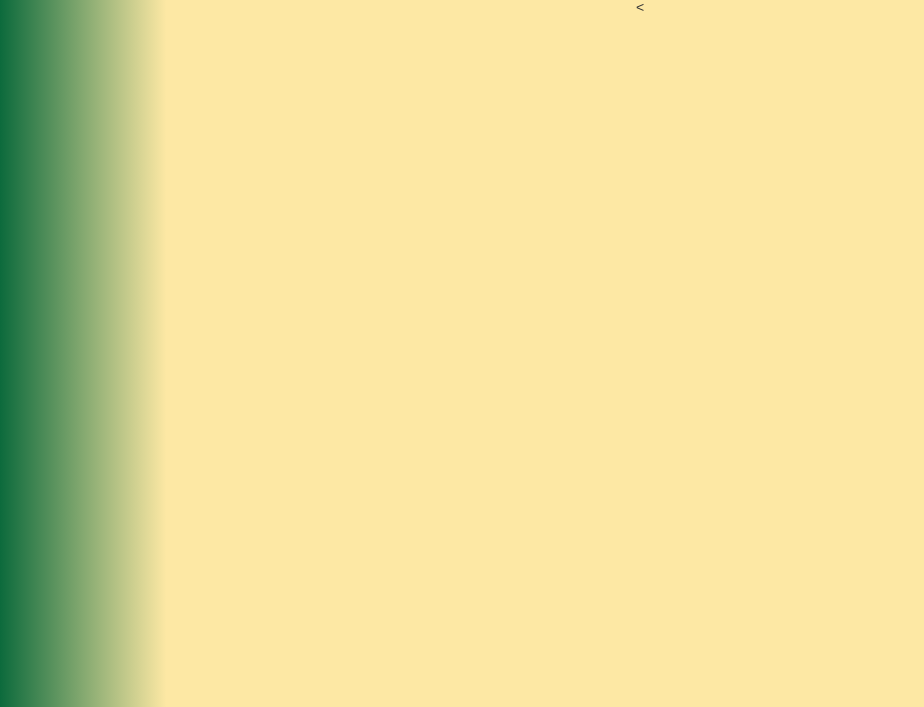
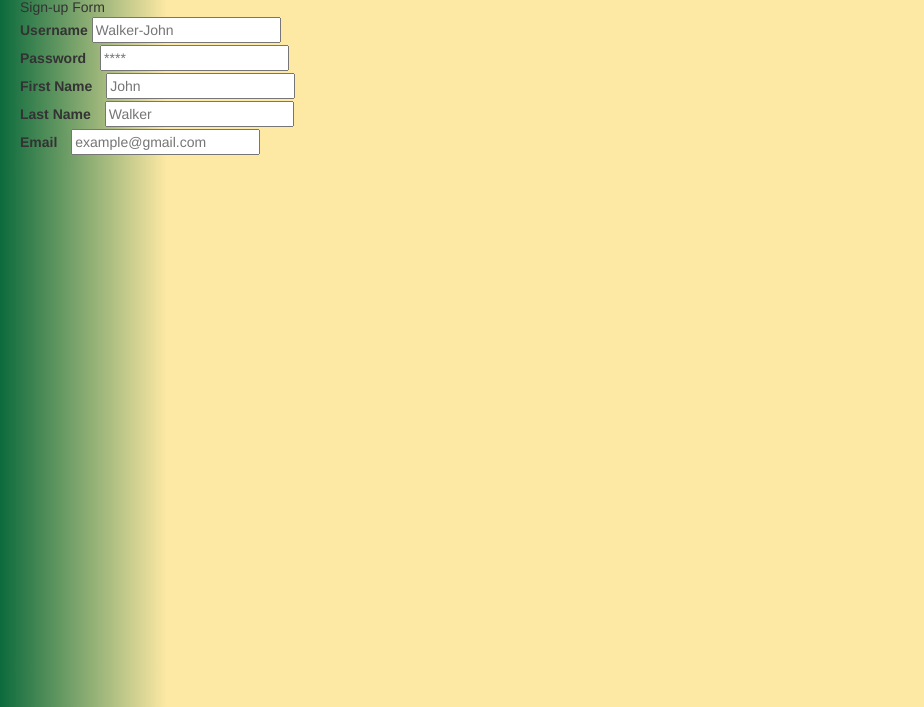
Before and after one commit to Blubagoo/The-collective-app, a plain HTML site: page sign-up.html in a window 1280 px wide. Shown: the part 93-800 px from the top of the page, without its empty margins (0-924 px from the left). Drawn offline with nearby package versions, Linux system fonts and the light colour scheme.

Commit message:
form bullshit

```diff
--- a/sign-up.css
+++ b/sign-up.css
@@ -0,0 +1,24 @@
+body {
+	padding: 20px;
+	background-image:
+    linear-gradient(
+      to right,
+      #0C6A3C,
+      #FDE8A4 13%
+    );
+    height: 100%;
+    margin: 0;
+    background-repeat: no-repeat;
+    background-attachment: fixed;
+    background-size: cover;
+
+}
+.form {
+	display: flex;
+}
+.form-row input {
+	flex: 1;
+}
+.form-row label {
+	padding-right: 10px;
+}
--- a/sign-up.html
+++ b/sign-up.html
@@ -7,14 +7,38 @@
 		<meta name="keywords" content="Dothan Bar The Collective sign up form">
 		<meta name="viewport" content="width=device-width">
 		<link rel="stylesheet" href="https://maxcdn.bootstrapcdn.com/bootstrap/3.3.7/css/bootstrap.min.css" integrity="sha384-BVYiiSIFeK1dGmJRAkycuHAHRg32OmUcww7on3RYdg4Va+PmSTsz/K68vbdEjh4u" crossorigin="anonymous">
-	<link href="beer.css" rel="stylesheet" type="text/css">
+		<link href="sign-up.css" rel="stylesheet" type="text/css">
 	</head>
 	<body>
 		<header role="banner">
 			<h1 class="header">Please fill out the form below</h1>
 		</header>
 		<main role="main">
-		<div>
-			<
+			<div class="form" role="form">
+				<form role="form">
+					<legacy>Sign-up Form</legacy>
+					<div class="form-label-input">
+						<label for="user">Username</label>
+						<input type="text" id="user" placeholder="Walker-John" required>
+					</div>
+					<div class="form-row">
+						<label for="pass">Password</label>
+						<input type="text" id="pass" placeholder="****" required>
+					</div>
+					<div class="form-row">
+						<label for="firstname">First Name</label>
+						<input type="text" id="firstname" placeholder="John">
+					</div>
+					<div class="form-row">
+						<label for="lastname">Last Name</label>
+						<input type="text"id="lastname" placeholder="Walker">
+					</div>
+					<div class="form-row">
+						<label for="email">Email</label>
+						<input type="text"id="email" placeholder="example@gmail.com" required>
+					</div>
+				</form>
+			</div>
+		</main>
 	</body>
 </html>
```
Lines whose indentation alone changed are shown as unchanged.
